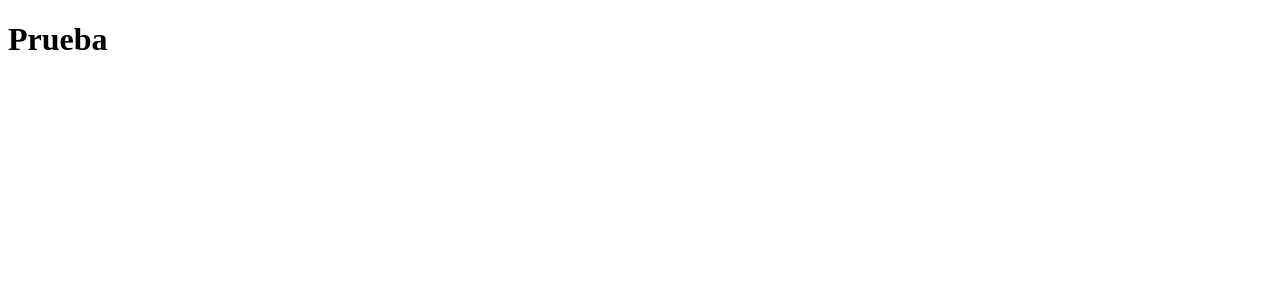
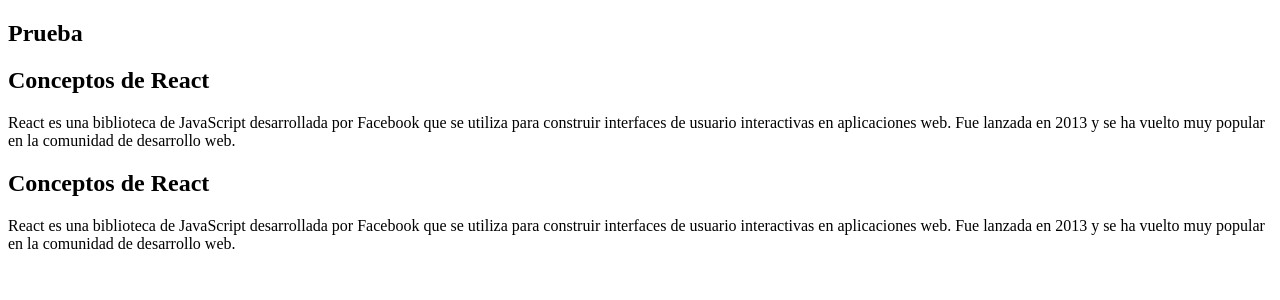
Before and after one commit to MaruSosa/contadorReact, a React app: page / in a window 1280 px wide. Shown: the top 300 px of the page. Built offline with nearby package versions, Linux system fonts and the light colour scheme; the HTML template or start-up script is replaced by a standard one.

Commit message:
agregamos nuestro primer componente informacion

```diff
--- a/src/App.jsx
+++ b/src/App.jsx
@@ -1,5 +1,14 @@
+import Informacion from "./components/Informacion";
+
 function App() {
-  return <h1>Prueba</h1>;
+  return (
+    <section>
+    <h1>Prueba</h1>
+    <Informacion></Informacion>
+    <Informacion/>
+  </section>
+  );
+
 }
 
 export default App;
--- /dev/null
+++ b/src/components/Informacion.jsx
@@ -0,0 +1,20 @@
+const Informacion = () => {
+  //aqui va la logica del componente
+  return (
+    //puedo poner un poco de logica
+    <>
+      <h2>Conceptos de React</h2>
+      <section>
+        {/*aqui va todo el maquetado */}
+        <p>
+          React es una biblioteca de JavaScript desarrollada por Facebook que se
+          utiliza para construir interfaces de usuario interactivas en
+          aplicaciones web. Fue lanzada en 2013 y se ha vuelto muy popular en la
+          comunidad de desarrollo web.{" "}
+        </p>
+      </section>
+    </>
+  );
+};
+
+export default Informacion;
```
